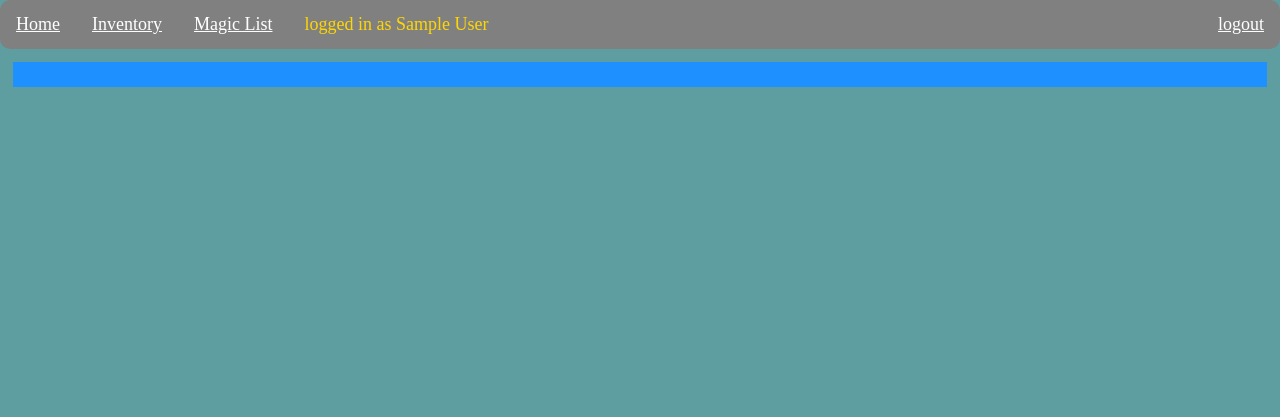
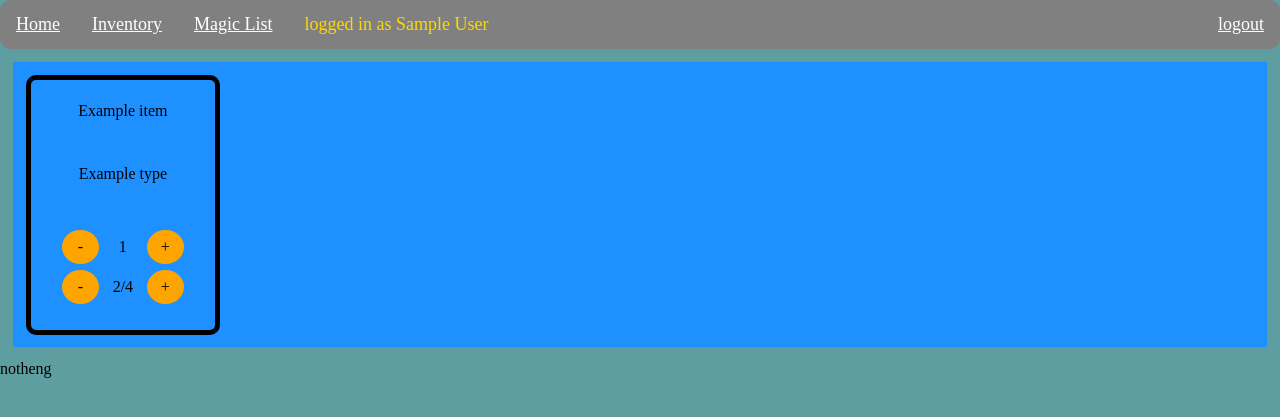
Before and after one commit to jakubovnik/KDnD-panel, a PHP site: page /inventory.php in a window 1280 px wide. Shown: the top 417 px of the page. Run offline with PHP 8.4, Linux system fonts and the light colour scheme; the visitor is signed in with stand-in values (Sample User, id 1); data that the repository does not hold is empty.

Commit message:
inventory basic functions work, but it doesn't save it to the database yet. also it looks disgusting

```diff
--- a/www/inventory.php
+++ b/www/inventory.php
@@ -8,31 +8,111 @@ require "header.php";
 <div id="all">
     <?php require "navbar.php";?>
     <div id="inventory">
+        <div class="item-box" onclick="reveal_details(0)">
+            <span class="item-name" id="item-name-0">Example item</span>
+            <span class="item-type" id="item-type-0">Example type</span>
+            <div class="item-numbers">
+                <div class="button" id="decrease-amount-0" onclick="decrease_amount(0)">-</div>
+                <div class="item-amount" id="item-amount-0">1</div>
+                <div class="button" id="increase-amount-0" onclick="increase_amount(0)">+</div>
+                <div class="button" id="decrease-charge-0" onclick="decrease_charge(0)">-</div>
+                <div class="item-charges">
+                    <span class="item-charge" id="item-charge-0">2</span>/<span class="item-charge-max" id="item-charge-max-0">4</span>
+                </div>
+                <div class="button" id="increase-charge-0" onclick="increase_charge(0)">+</div>
+            </div>
+            <span class="item-description" id="item-description-0">example example example example example example example example example example example</span>
+        </div>
         <?php
         require "dbconnect.php";
         $sql = "SELECT inventory.id, inventory.name, type.name as type, inventory.amount, inventory.charges, inventory.charges_max, inventory.description
-            FROM kdnd.inventory INNER JOIN kdnd.type ON inventory.type_id=type.id
-            WHERE inventory.character_id=".$_SESSION['cid'];
+            FROM kdnd.inventory INNER JOIN kdnd.type ON inventory.type_id=type.id";
+        if($_SESSION['role'] != 1){
+            $sql = $sql." WHERE inventory.character_id=".$_SESSION['cid'];
+        }
         $result = $conn->query($sql);
         while($row = $result->fetch_assoc()){
             echo "<div class='item-box' onclick='reveal_details(".$row['id'].")'>";
-            echo "<span class='item-name' id='item-name-".$row['id']."'>".$row['name']."</span>";
-            echo "<span class='item-type' id='item-type-".$row['id']."'>".$row['type']."</span>";
-            echo "<span class='item-description' id='item-description-".$row['id']."'>".$row['description']."</span>";
+                echo "<span class='item-name' id='item-name-".$row['id']."'>".$row['name']."</span>";
+                echo "<span class='item-type' id='item-type-".$row['id']."'>".$row['type']."</span>";
+                echo '<div class="item-numbers">';
+                    echo '<div class="button" id="decrease-amount-'.$row['id'].'" onclick="decrease_amount('.$row['id'].')">-</div>';
+                    echo '<div class="item-amount" id="item-amount-'.$row['id'].'">'.$row['amount'].'</div>';
+                    echo '<div class="button" id="increase-amount-'.$row['id'].'" onclick="increase_amount('.$row['id'].')">+</div>';
+                    echo '<div class="button" id="decrease-charge-'.$row['id'].'" onclick="decrease_charge('.$row['id'].')">-</div>';
+                    echo '<div class="item-charges">';
+                        echo '<span class="item-charge" id="item-charge-'.$row['id'].'">'.$row['charges'].'</span>/
+                        <span class="item-charge-max" id="item-charge-max-'.$row['id'].'">'.$row['charges_max'].'</span>';
+                    echo '</div>';
+                    echo '<div class="button" id="increase-charge-'.$row['id'].'" onclick="increase_charge('.$row['id'].')">+</div>';
+                echo '</div>';
+                echo "<span class='item-description' id='item-description-".$row['id']."'>".$row['description']."</span>";
             echo "</div>";
         }
         ?>
     </div>
+    <span id="message">notheng</span>
 </div>
 </body>
 </html>
 <script>
 var shown_id = 0;
 function reveal_details(id){
-    if(shown_id != 0){
+    // if(shown_id != 0){//TODO: put back once the Example item gets removed
         document.getElementById("item-description-"+shown_id).style.display = "none";
-    }
+    // }
     document.getElementById("item-description-"+id).style.display = "block";
     shown_id = id;
 }
+function modify_number(id, type, action){//TODO: finish this thing and then add it to all of the functions below
+    const modify_message = document.getElementById("message");
+    const target = document.getElementById("item-amount-"+id);
+    var request = new XMLHttpRequest();
+    var posted_text = "id="+cname_input.value+"&password="+password_input.value
+    request.onreadystatechange = function(){
+        if(this.readyState == 4 && this.status == 200){
+            if(this.responseText == "0"){
+                modify_message.innerHTML = "Successfully logged in";
+                modify_message.style.color = "green";
+                setTimeout(function(){ window.location.href = "index.php" }, 800);
+            }
+            if(this.responseText == "1"){
+                modify_message.innerHTML = "Character doesn't exist";
+                modify_message.style.color = "red";
+            }
+            if(this.responseText == "2"){
+                modify_message.innerHTML = "Incorrect password";
+                modify_message.style.color = "red";
+            }
+        }
+    };
+    request.open("POST", "login_attempt.php", true);
+    request.setRequestHeader("Content-type", "application/x-www-form-urlencoded");
+    request.send(posted_text);
+}
+function decrease_amount(id){
+    const target = document.getElementById("item-amount-"+id);
+    if(target.innerHTML == 1){
+        return;
+    }
+    target.innerHTML = target.innerHTML - 1;
+}
+function increase_amount(id){
+    const target = document.getElementById("item-amount-"+id);
+    target.innerHTML = Number(target.innerHTML) + 1;
+}
+function decrease_charge(id){
+    const target = document.getElementById("item-charge-"+id);
+    if(target.innerHTML == 1){
+        return;
+    }
+    target.innerHTML = target.innerHTML - 1;
+}
+function increase_charge(id){
+    const target = document.getElementById("item-charge-"+id);
+    if(target.innerHTML == document.getElementById("item-charge-max-"+id).innerHTML){
+        return;
+    }
+    target.innerHTML = Number(target.innerHTML) + 1;
+}
 </script>
--- a/www/style.css
+++ b/www/style.css
@@ -1,3 +1,8 @@
+*{
+    -webkit-user-select: none; /* Safari */
+    -ms-user-select: none; /* IE 10 and IE 11 */
+    user-select: none; /* Standard syntax */
+}
 body{
     padding: 0px;
     margin: 0px;
@@ -46,7 +51,7 @@ body{
     background-color: dodgerblue;
     display: grid;
     width: auto;
-    grid-template-columns: repeat(5, 1fr);
+    grid-template-columns: repeat(6, 1fr);
     margin: 1%;
     gap: 1%;
     padding: 1%;
@@ -54,13 +59,13 @@ body{
 .item-box{
     display: flex;
     flex-direction: column;
-    justify-content: center;
+    justify-content: space-around;
     align-items: center;
     border-style: solid;
     border-width: 5px;
     border-color: black;
     border-radius: 10px;
-    height: 400px;
+    height: 250px;
 }
 .item-description{
     display: none;
@@ -74,3 +79,18 @@ body{
     text-align: center;
     z-index: 1000;
 }
+.item-numbers{
+    display: grid;
+    width: auto;
+    grid-template-columns: repeat(3, 1fr);
+}
+.item-numbers div{
+    text-align: center;
+    padding: 8px;
+    margin: 3px;
+}
+.button{
+    background-color: orange;
+    border-radius: 50%;
+    width:auto;
+}
```
Also changed, not shown: sql/Create_script.sql (+19 -19 lines), www/modify_attempt.php (added, +7 -0 lines), 2 other files.
